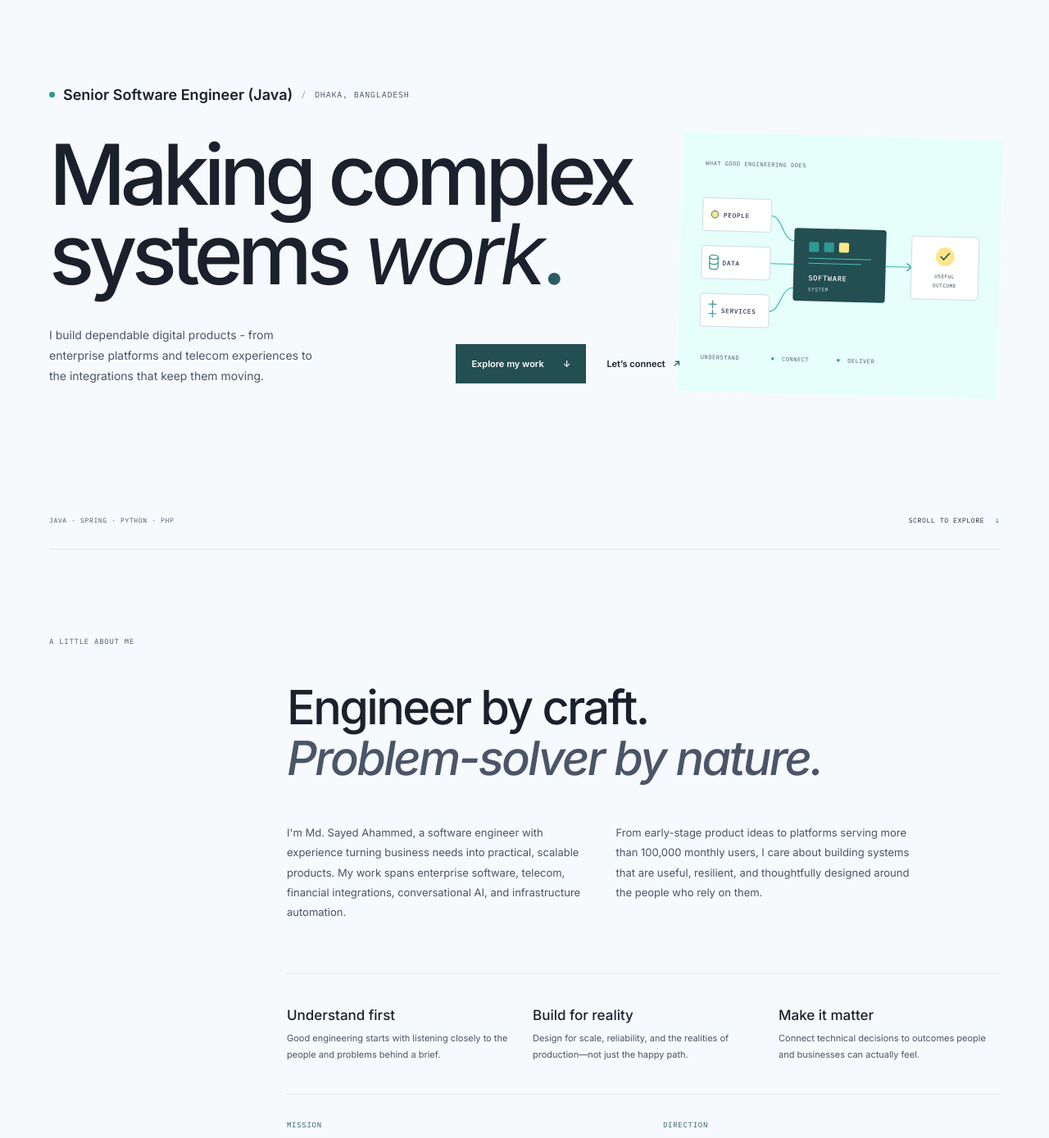
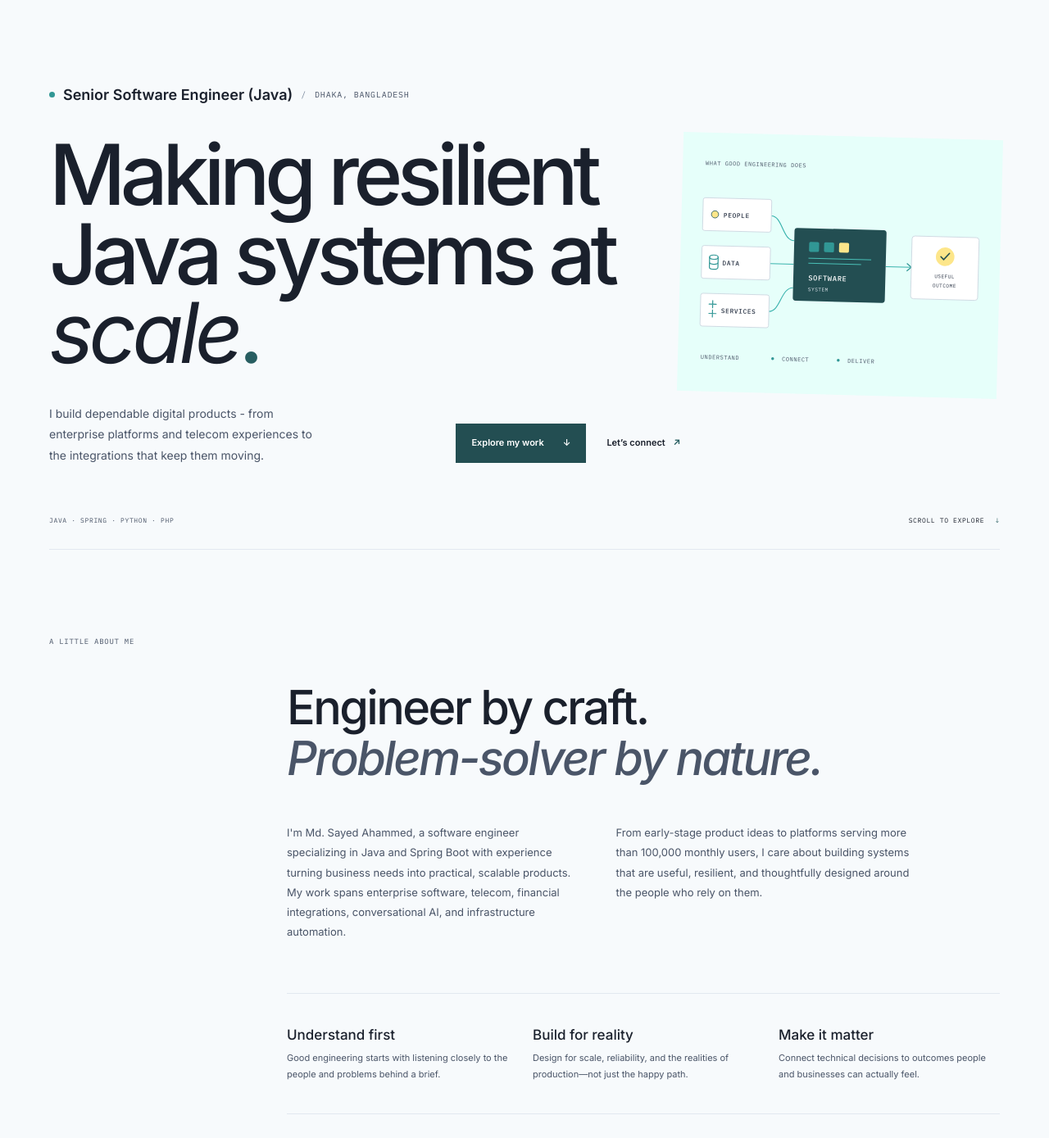
Before and after one commit to sayedahammed/personal-site, a Django app: page / in a window 1280 px wide. Shown: the part 82-1471 px from the top of the page at 82% size. Run offline with Django 5.2, Linux system fonts and the light colour scheme.

Commit message:
Heading text updated

```diff
--- a/templates/home.html
+++ b/templates/home.html
@@ -19,7 +19,7 @@
   <section class="hero section-shell" id="home">
     <div class="hero-copy">
       <p class="eyebrow"><span class="status-dot"></span> <span class="hero-designation">Senior Software Engineer (Java)</span> <span class="eyebrow-divider">/</span> Dhaka, Bangladesh</p>
-      <h1>Making complex<br>systems <span class="serif-accent">work</span><span class="period">.</span></h1>
+      <h1>Making resilient<br>Java systems at <span class="serif-accent">scale</span><span class="period">.</span></h1>
       <div class="hero-bottom">
         <p class="hero-intro">I build dependable digital products - from enterprise platforms and telecom experiences to the integrations that keep them moving.</p>
         <div class="hero-actions">
@@ -86,7 +86,7 @@
     <div class="intro-content">
       <h2>Engineer by craft.<br><span class="muted">Problem-solver by nature.</span></h2>
       <div class="intro-columns">
-        <p>I'm Md. Sayed Ahammed, a software engineer with experience turning business needs into practical, scalable products. My work spans enterprise software, telecom, financial integrations, conversational AI, and infrastructure automation.</p>
+        <p>I'm Md. Sayed Ahammed, a software engineer specializing in Java and Spring Boot with experience turning business needs into practical, scalable products. My work spans enterprise software, telecom, financial integrations, conversational AI, and infrastructure automation.</p>
         <p>From early-stage product ideas to platforms serving more than 100,000 monthly users, I care about building systems that are useful, resilient, and thoughtfully designed around the people who rely on them.</p>
       </div>
       <div class="principles">
```
